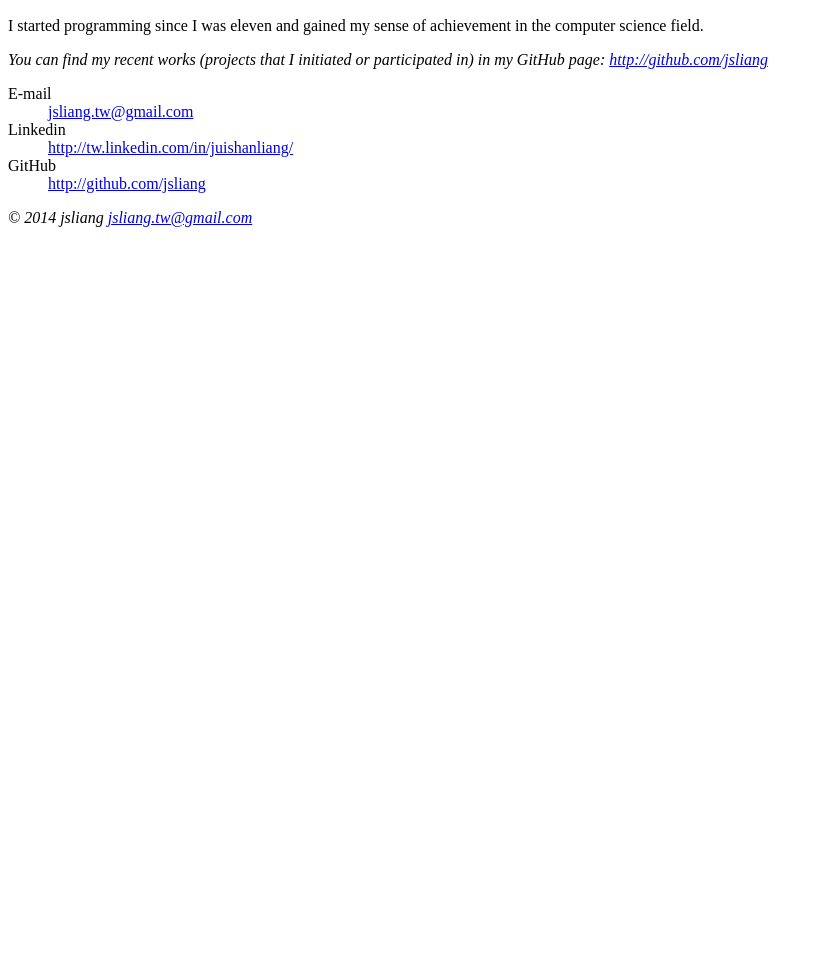
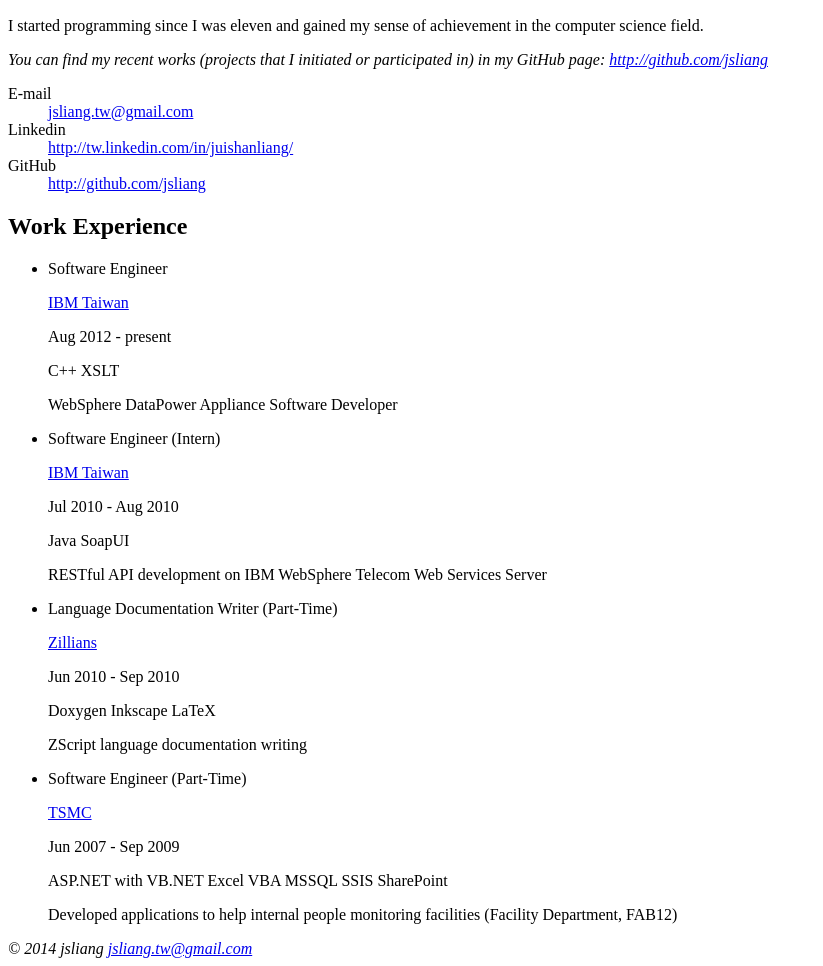
Before and after one commit to jsliang/jsliang.github.io, a plain HTML site: page index.html in a window 1280 px wide. Shown: the part 50-1016 px from the top of the page, without its empty margins (0-823 px from the left). Before the commit the page ends 800 px from the top, so only its background shows below. Drawn offline with Linux system fonts and the light colour scheme.

Commit message:
Add work experience

```diff
--- a/index.html
+++ b/index.html
@@ -30,6 +30,88 @@
             </dd>
         </dl>
     </section>
+    <section id="job">
+        <h2>Work Experience</h2>
+        <ul>
+            <li>
+                <p class="job_title">
+                    Software Engineer
+                </p>
+                <p class="job_employer">
+                    <a href="http://www.ibm.com/tw/zh/">IBM Taiwan</a>
+                </p>
+                <p class="job_duration">
+                    <time date="2012-08">Aug 2012</time>
+                    - present
+                </p>
+                <p class="job_labels">
+                    <span class="job_label">C++</span>
+                    <span class="job_label">XSLT</span>
+                </p>
+                <p class="job_description">
+                    WebSphere DataPower Appliance Software Developer
+                </p>
+            </li>
+            <li>
+                <p class="job_title">
+                    Software Engineer (Intern)
+                </p>
+                <p class="job_employer">
+                    <a href="http://www.ibm.com/tw/zh/">IBM Taiwan</a>
+                </p>
+                <p class="job_duration">
+                    <time date="2010-07">Jul 2010</time>
+                    -
+                    <time date="2010-08">Aug 2010</time>
+                </p>
+                <p class="job_labels">
+                    <span class="job_label">Java</span>
+                    <span class="job_label">SoapUI</span>
+                </p>
+                <p class="job_description">RESTful API development on IBM WebSphere Telecom Web Services Server</p>
+            </li>
+            <li>
+                <p class="job_title">
+                    Language Documentation Writer (Part-Time)
+                </p>
+                <p class="job_employer">
+                    <a href="http://www.zillians.com">Zillians</a>
+                </p>
+                <p class="job_duration">
+                    <time date="2010-06">Jun 2010</time>
+                    -
+                    <time date="2010-09">Sep 2010</time>
+                </p>
+                <p class="job_labels">
+                    <span class="job_label">Doxygen</span>
+                    <span class="job_label">Inkscape</span>
+                    <span class="job_label">LaTeX</span>
+                </p>
+                <p class="job_description">ZScript language documentation writing</p>
+            </li>
+            <li>
+                <p class="job_title">
+                    Software Engineer (Part-Time)
+                </p>
+                <p class="job_employer">
+                    <a href="http://www.tsmc.com.tw/">TSMC</a>
+                </p>
+                <p class="job_duration">
+                    <time date="2007-06">Jun 2007</time>
+                    -
+                    <time date="2009-12">Sep 2009</time>
+                </p>
+                <p class="job_labels">
+                    <span class="job_label">ASP.NET with VB.NET</span>
+                    <span class="job_label">Excel VBA</span>
+                    <span class="job_label">MSSQL</span>
+                    <span class="job_label">SSIS</span>
+                    <span class="job_label">SharePoint</span>
+                </p>
+                <p class="job_description">Developed applications to help internal people monitoring facilities (Facility Department, FAB12)</p>
+            </li>
+        </ul>
+    </section>
     <footer>
         <address>
             &copy;
```
